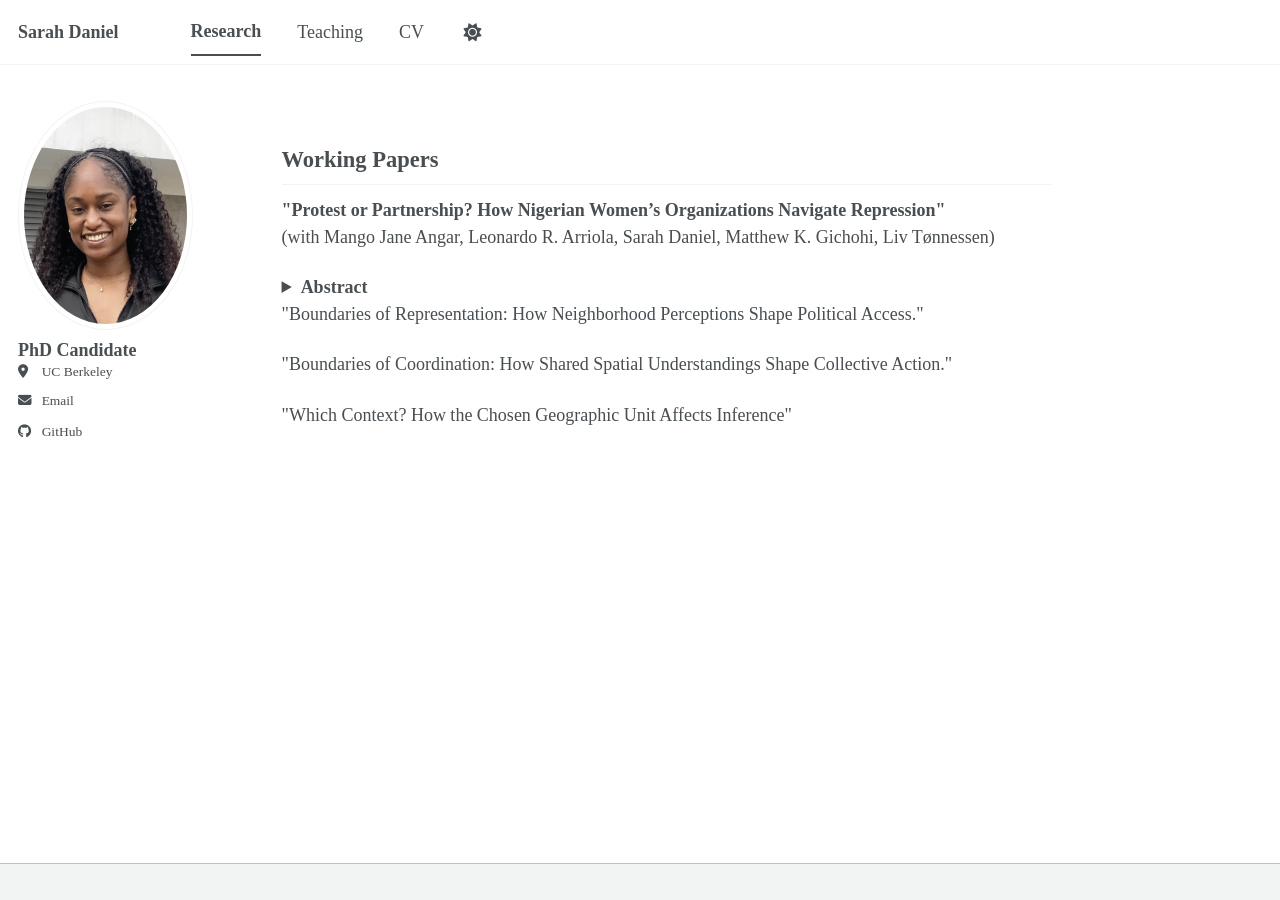
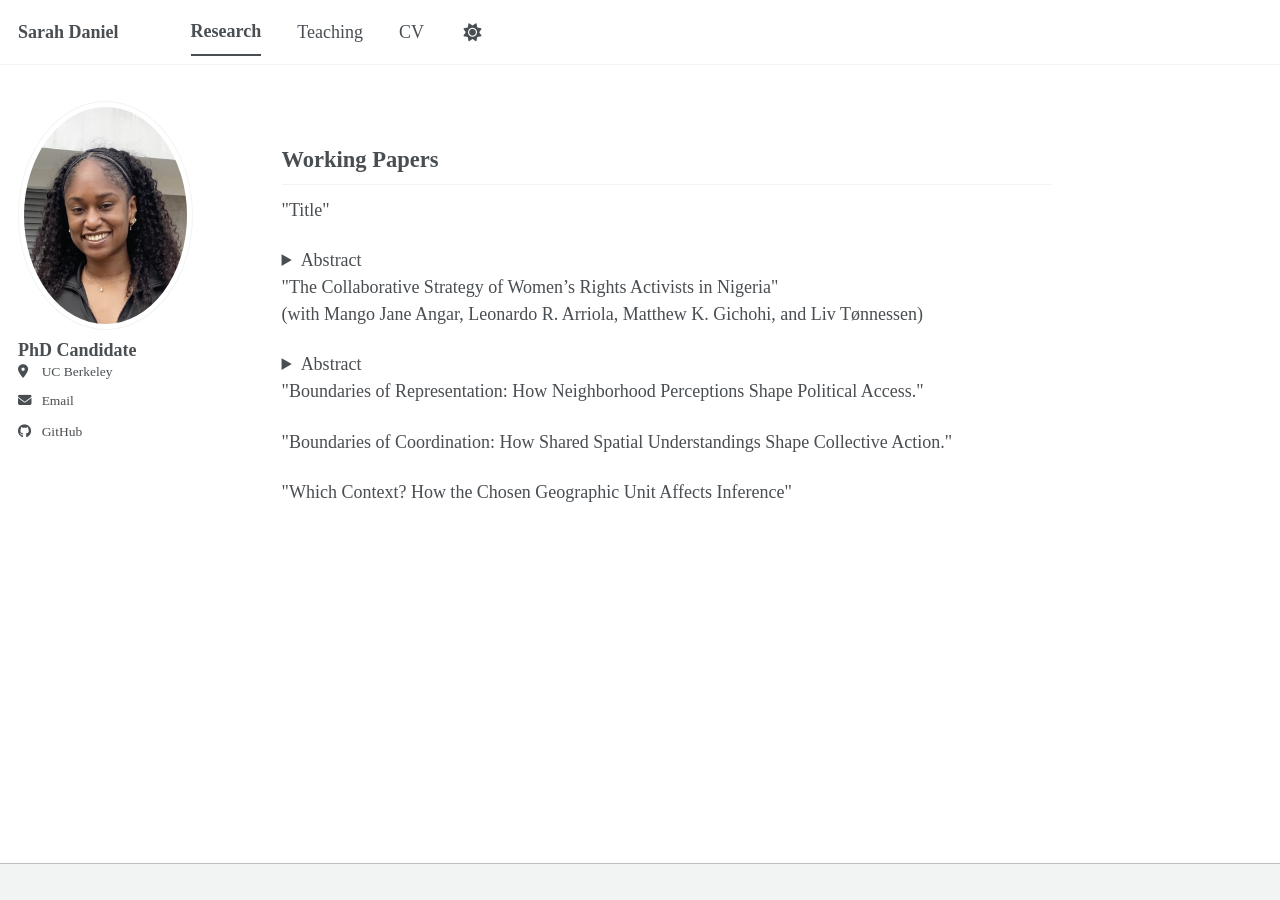
Before and after one commit to SarahDaniel1/SarahDaniel1.github.io, a Jekyll site: the page built from _pages/_pages/research.html, in a window 1280 px wide. Built offline with Jekyll 4.4.1, drawn with Linux system fonts in a browser that asks for light colours; a script bundle is joined from its source files by our own code; library files that are not in the unit come from our copies; part of the change alters nothing that is shown.

Commit message:
Update research.html

```diff
--- a/_pages/_pages/research.html
+++ b/_pages/_pages/research.html
@@ -6,12 +6,45 @@ author_profile: true
 
 <h2>Working Papers</h2>
 
-<p><strong>"Protest or Partnership? How Nigerian Women’s Organizations Navigate Repression"</strong><br>
-(with Mango Jane Angar, Leonardo R. Arriola, Sarah Daniel, Matthew K. Gichohi, Liv Tønnessen)
+
+<p>
+"Title"<br>
 </p>
 
 <details>
-  <summary><strong>Abstract</strong></summary>
+  <summary>Abstract</summary>
+
+  <p>
+    What drives individuals in cities to become politically involved in their neighborhoods?
+Existing research has primarily emphasized how the objective social and physical environ-
+ments in which individuals live shape political behavior. I argue that individuals do not
+respond directly to these environments as they objectively exist, but first to how they per-
+ceive and experience them. In particular, I argue that perceived neighborhood size plays an
+important role in shaping neighborhood-based civic engagement. I examine this possibility
+using evidence gathered through fieldwork in Nairobi, Kenya, including qualitative inter-
+views, mental maps, and a household survey experiment in which residents digitally draw
+their neighborhood boundaries and interact with these drawings throughout the experiment.
+I find that respondents who perceive their neighborhoods as smaller are more likely to engage
+in civic activities that improve neighborhood welfare and to exhibit more reciprocal behavior
+than those who perceive their neighborhoods as larger. Observational mediation analysis show
+that this relationship operates through increased perceptions of visibility among neighbors
+and stronger feelings of responsibility. Importantly, this research offers additional insights
+into how individuals in rapidly urbanizing cities across the Global South create alternative
+systems of support in response to limited service provision.
+  </p>
+
+</details>
+
+
+
+
+<p>
+"The Collaborative Strategy of Women’s Rights Activists in Nigeria"<br>
+(with Mango Jane Angar, Leonardo R. Arriola, Matthew K. Gichohi, and Liv Tønnessen)
+</p>
+
+<details>
+  <summary>Abstract</summary>
 
   <p>
     Despite Nigeria’s formal protections for civic activism, women’s rights organizations
@@ -31,6 +64,7 @@ author_profile: true
   </p>
 
 </details>
+
 <p>"Boundaries of Representation: How Neighborhood Perceptions Shape Political Access."</p>
 
 <p>"Boundaries of Coordination: How Shared Spatial Understandings Shape Collective Action."</p>
```
